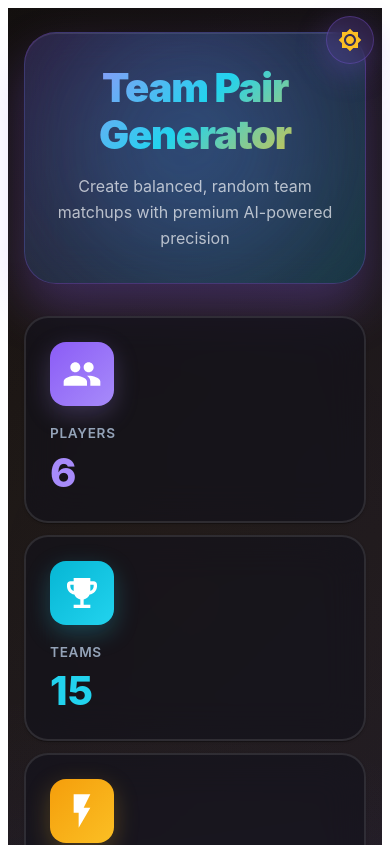
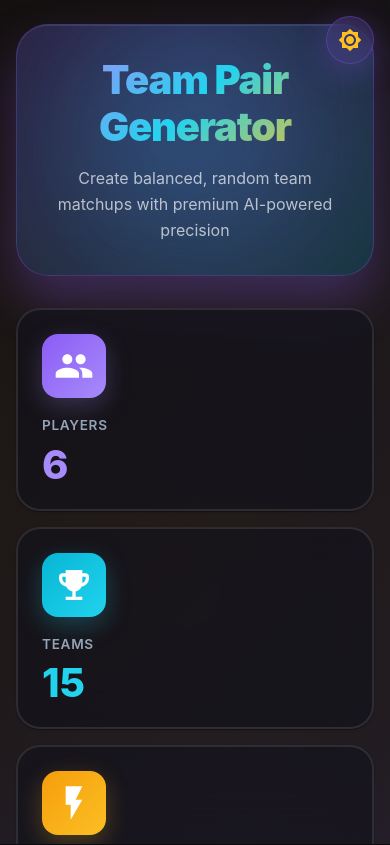
Before and after one commit to Fady-Alwazir/random-team, a React (Create React App) app: page / in a window 390 px wide. Shown: the top 845 px of the page. Built offline with nearby package versions, Linux system fonts and the light colour scheme.

Commit message:
fix paddign for mobile

```diff
--- a/src/App.js
+++ b/src/App.js
@@ -130,6 +130,8 @@ function App() {
         sx={{
           minHeight: "100vh",
           position: "relative",
+          width: "100%",
+          overflowX: "hidden",
           background:
             mode === "dark"
               ? "linear-gradient(135deg, #0a0a0f 0%, #1a1a2e 50%, #16213e 100%)"
@@ -206,6 +208,7 @@ function App() {
 
         <Container
           maxWidth="lg"
+          disableGutters
           sx={{
             position: "relative",
             zIndex: 1,
--- a/src/index.js
+++ b/src/index.js
@@ -1,6 +1,7 @@
 import React from "react";
 import ReactDOM from "react-dom/client";
 import App from "./App";
+import "./index.modue.css";
 import reportWebVitals from "./reportWebVitals";
 import { TeamsProvider } from "./context/TeamsContext";
 
--- a/src/index.modue.css
+++ b/src/index.modue.css
@@ -1,10 +1,24 @@
+html,
+body,
+#root {
+  width: 100%;
+  height: 100%;
+  margin: 0;
+  padding: 0;
+  overflow-x: hidden;
+}
+
 body {
-  margin: 0;
   font-family: -apple-system, BlinkMacSystemFont, 'Segoe UI', 'Roboto', 'Oxygen',
     'Ubuntu', 'Cantarell', 'Fira Sans', 'Droid Sans', 'Helvetica Neue',
     sans-serif;
   -webkit-font-smoothing: antialiased;
   -moz-osx-font-smoothing: grayscale;
+  background-color: #0a0a0f;
+}
+
+* {
+  box-sizing: border-box;
 }
 
 code {
```
